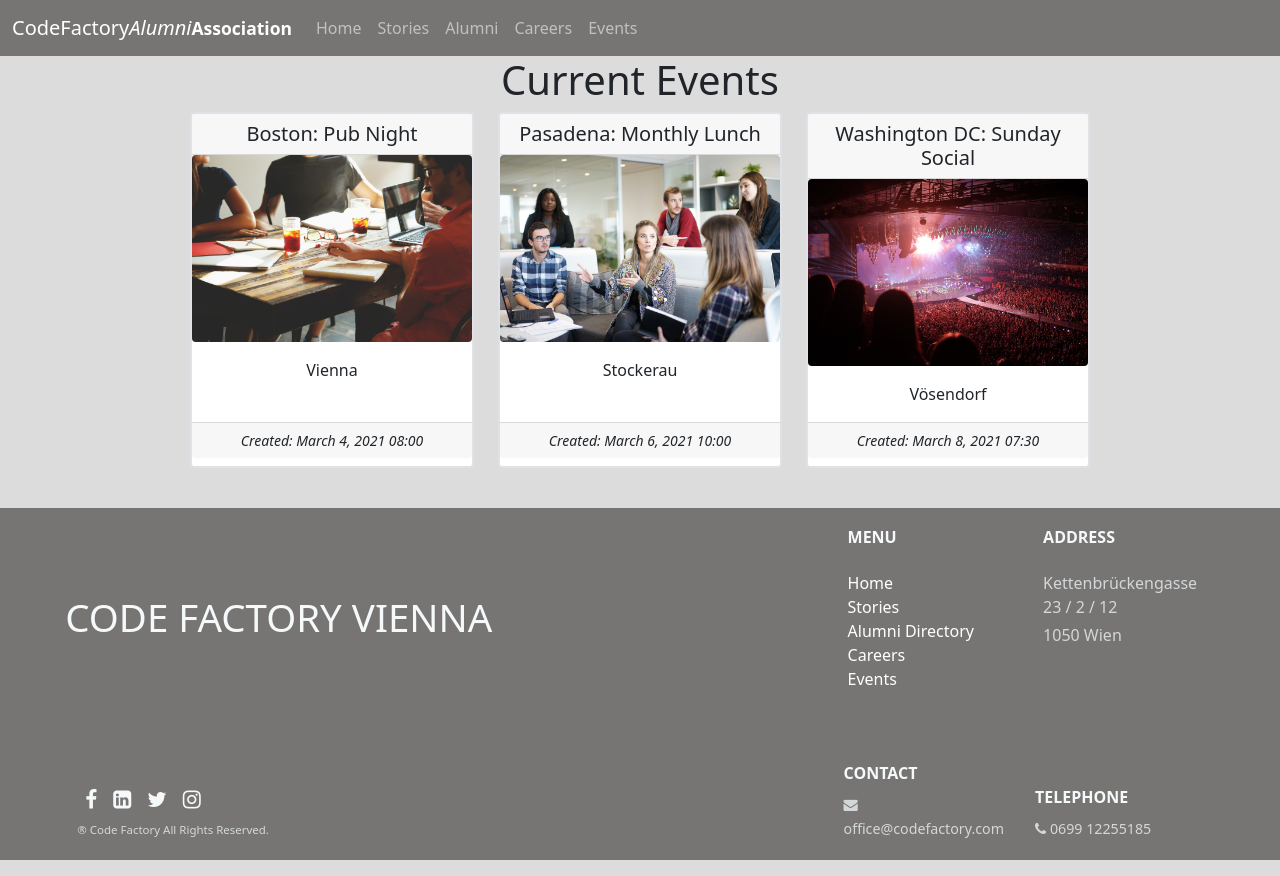
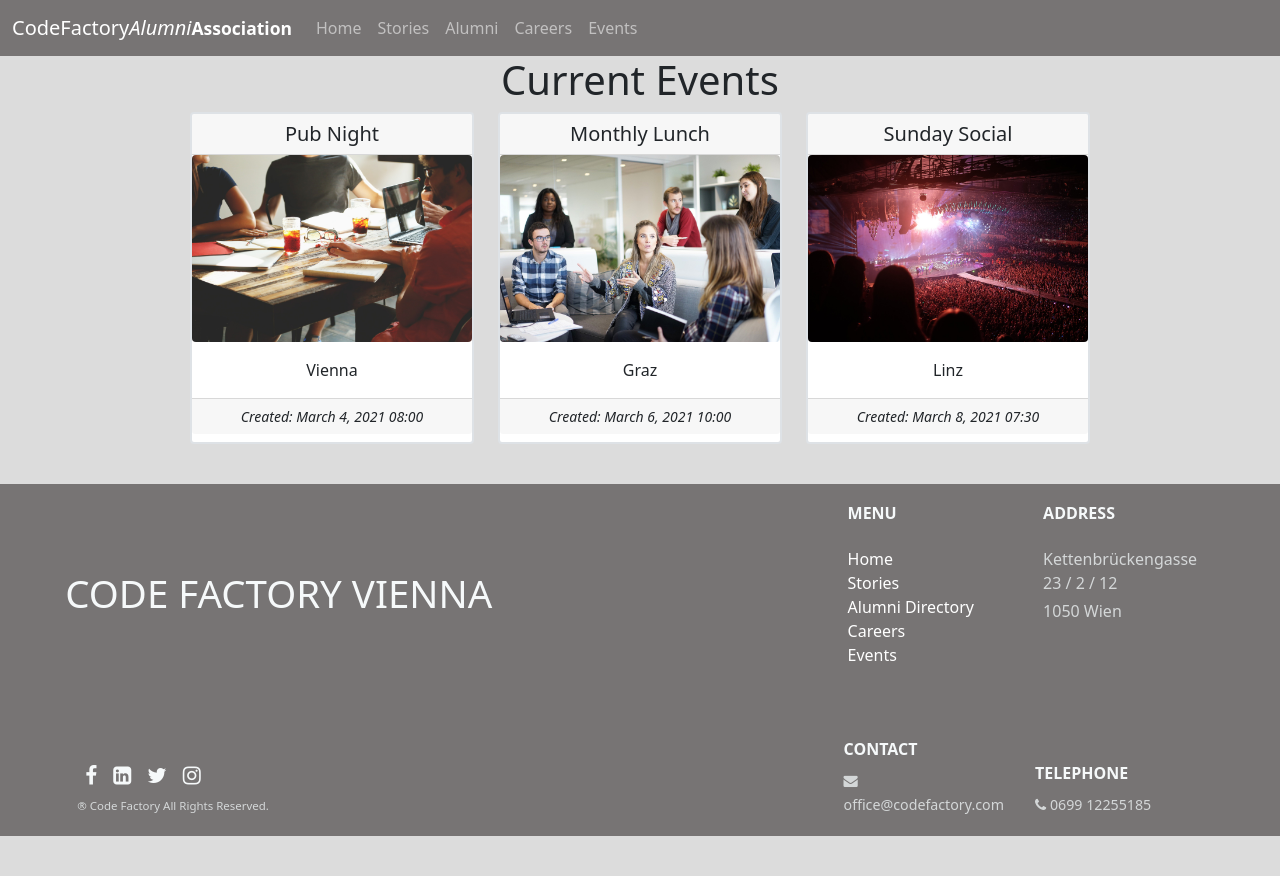
Before and after one commit to AaronWeber90/AlumniProject, an Angular app in the folder cf-alumni/: page /events in a window 1280 px wide. After the commit the page ends 852 px from the top, so only its background shows below. Built offline with nearby package versions, Linux system fonts and the light colour scheme.

Commit message:
adds text to career

```diff
--- a/cf-alumni/src/app/hero/hero.component.html
+++ b/cf-alumni/src/app/hero/hero.component.html
@@ -1,7 +1,7 @@
 
     <div class="hero-box">
 		<div class="hero-content">
-		<div><h1>Codfactory</h1> <h1>Alumni!</h1> </div>
+		<div><h1>Codefactory</h1> <h1>Alumni!</h1> </div>
 		<div class="hero-text"><p class="" >Our greatest Discovery is you!</p></div>
 		<a class="mt-4 btn" routerLink="/alumni" role="button">more Info</a>
 		</div>
--- a/cf-alumni/src/assets/json/events.json
+++ b/cf-alumni/src/assets/json/events.json
@@ -1,19 +1,19 @@
 [{
-  "name": "Boston: Pub Night",
+  "name": "Pub Night",
   "text": "Describe Event One",
   "image": "event1.jpg",
   "location": "Vienna",
   "date": "March 4, 2021 08:00"
 }, {
-  "name": "Pasadena: Monthly Lunch",
+  "name": "Monthly Lunch",
   "text": "Describe Event Two",
   "image": "event2.jpg",
-  "location": "Stockerau",
+  "location": "Graz",
   "date": "March 6, 2021 10:00"
 }, {
-  "name": "Washington DC: Sunday Social",
+  "name": "Sunday Social",
   "text": "Describe Event Three",
   "image": "event3.jpg",
-  "location": "Vösendorf",
+  "location": "Linz",
   "date": "March 8, 2021 07:30"
 }]
```
